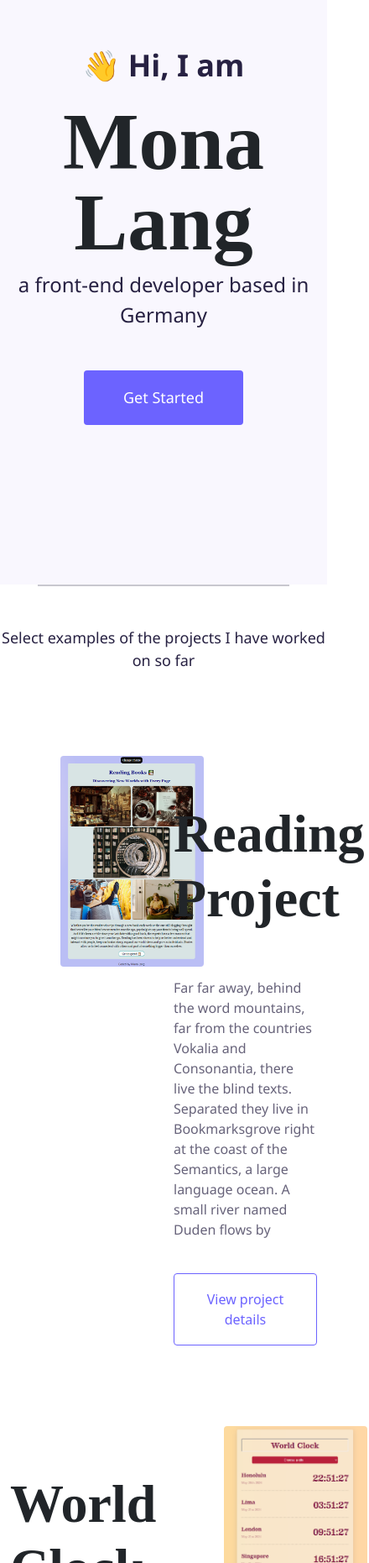
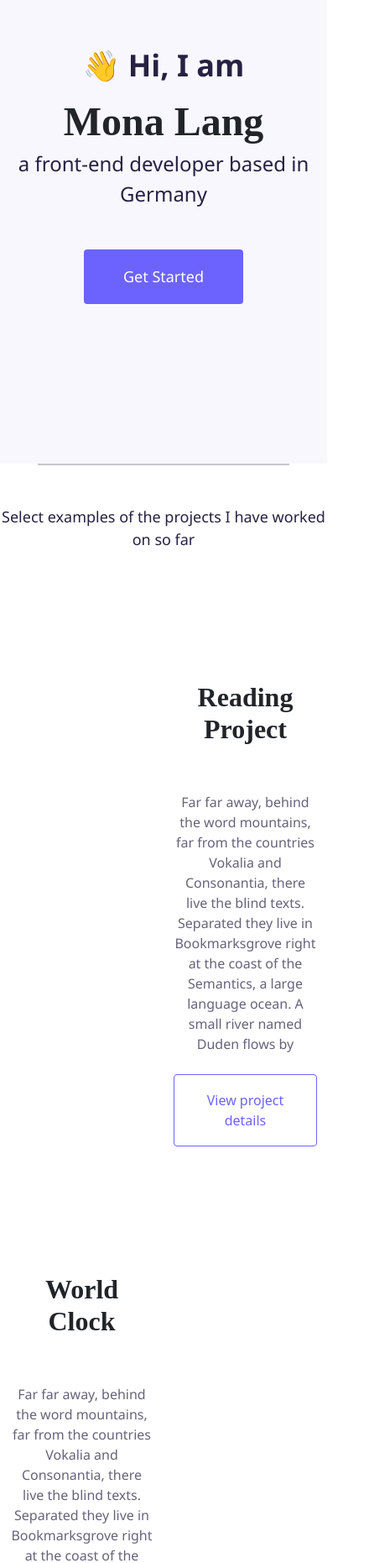
Before and after one commit to mlang1988/portfolio_project, a plain HTML site: page index.html in a window 390 px wide. Shown: the part 139-2000 px from the top of the page at 84% size, 440 px wide, since content can reach past the window. Drawn offline with nearby package versions, Linux system fonts and the light colour scheme.

Commit message:
Added responsive features

```diff
--- a/css/styles.css
+++ b/css/styles.css
@@ -92,3 +92,23 @@ h2 {
   font-size: 16px;
   font-weight: 500;
 }
+
+@media (max-width: 992px) {
+  h1 {
+    font-size: 48px;
+  }
+
+  h2 {
+    text-align: center;
+    font-size: 32px;
+  }
+  .project-paragraph {
+    text-align: center;
+    width: 100%;
+  }
+  .btn-projects {
+    display: block;
+    margin: 0 auto;
+    width: 100%;
+  }
+}
--- a/index.html
+++ b/index.html
@@ -31,7 +31,11 @@
     <div class="container pb-5">
       <div class="row pb-5">
         <div class="col-6">
-          <img src="/images/reading-books.png" alt="" class="img-fluid" />
+          <img
+            src="/images/reading-books.png"
+            alt=""
+            class="img-fluid d-none d-lg-block"
+          />
         </div>
         <div class="col-6">
           <h2>Reading Project</h2>
@@ -45,7 +49,7 @@
         </div>
       </div>
       <div class="row mt-5 pb-5">
-        <div class="col-6">
+        <div class="col">
           <h2>World Clock</h2>
           <p class="project-paragraph">
             Far far away, behind the word mountains, far from the countries
@@ -55,13 +59,21 @@
           </p>
           <a href="#" class="btn btn-projects mt-4">View project details</a>
         </div>
-        <div class="col-6">
-          <img src="/images/world-clock.png" alt="" class="img-fluid" />
+        <div class="col">
+          <img
+            src="/images/world-clock.png"
+            alt=""
+            class="img-fluid d-none d-lg-block"
+          />
         </div>
       </div>
       <div class="row mt-5">
-        <div class="col-6">
-          <img src="/images/weather-app.png" alt="" class="img-fluid" />
+        <div class="col">
+          <img
+            src="/images/weather-app.png"
+            alt=""
+            class="img-fluid d-none d-lg-block"
+          />
         </div>
         <div class="col-6">
           <h2>Weather App</h2>
```
